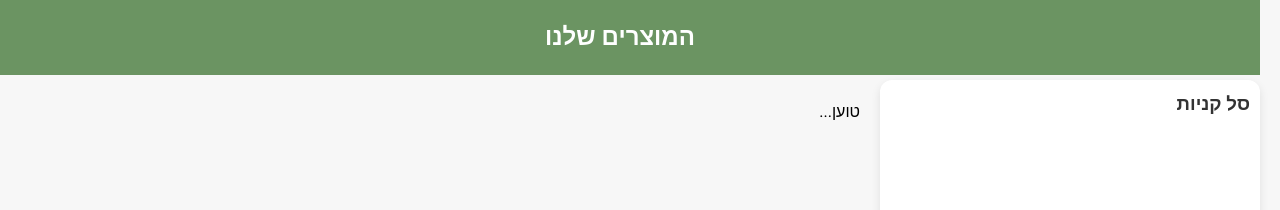
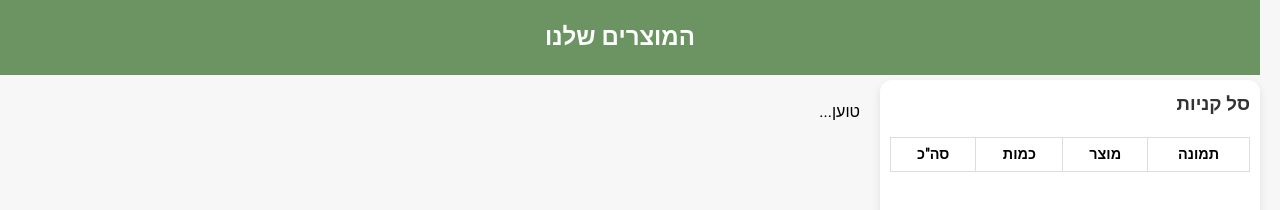
Before and after one commit to Sari509018/SmartOrder, a plain HTML site: page index.html in a window 1280 px wide. Drawn offline with Linux system fonts and the light colour scheme; no server answers.

Commit message:
Update index.html

```diff
--- a/index.html
+++ b/index.html
@@ -226,10 +226,10 @@
                 <table id="order-table">
                     <thead>
                         <tr>
-<!--                             <th>תמונה</th>
+                            <th>תמונה</th>
                             <th>מוצר</th>
                             <th>כמות</th>
-                            <th>סה"כ</th> -->
+                            <th>סה"כ</th>
                         </tr>
                     </thead>
                     <tbody id="order-list"></tbody>
```
